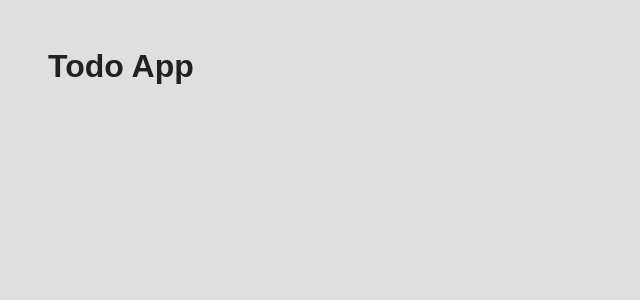
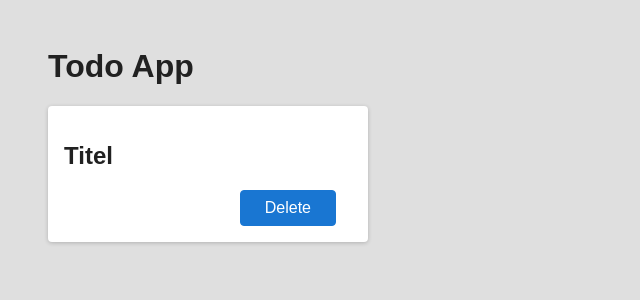
Before and after one commit to deskavaenkelt/MeetupAppWithTsAndFirebase, a React (Create React App) app in the folder client/: page / in a window 1280 px wide. Shown: the top 300 px of the page, without its empty margins (0-640 px from the left). Built offline with nearby package versions, Linux system fonts and the light colour scheme.

Commit message:
Break out Todo component

```diff
--- a/client/src/App.tsx
+++ b/client/src/App.tsx
@@ -1,10 +1,11 @@
 import React from 'react'
+import Todo from './components/Todo'
 
 function App() {
 	return (
 		<>
 			<h1>Todo App</h1>
-
+			<Todo />
 		</>
 	)
 }
--- /dev/null
+++ b/client/src/components/Todo.tsx
@@ -0,0 +1,15 @@
+import React from 'react'
+
+const Todo = () => {
+
+	return (
+		<div className='card'>
+			<h2>Titel</h2>
+			<div className='actions'>
+				<button className='btn'>Delete</button>
+			</div>
+		</div>
+	)
+}
+
+export default Todo
```
